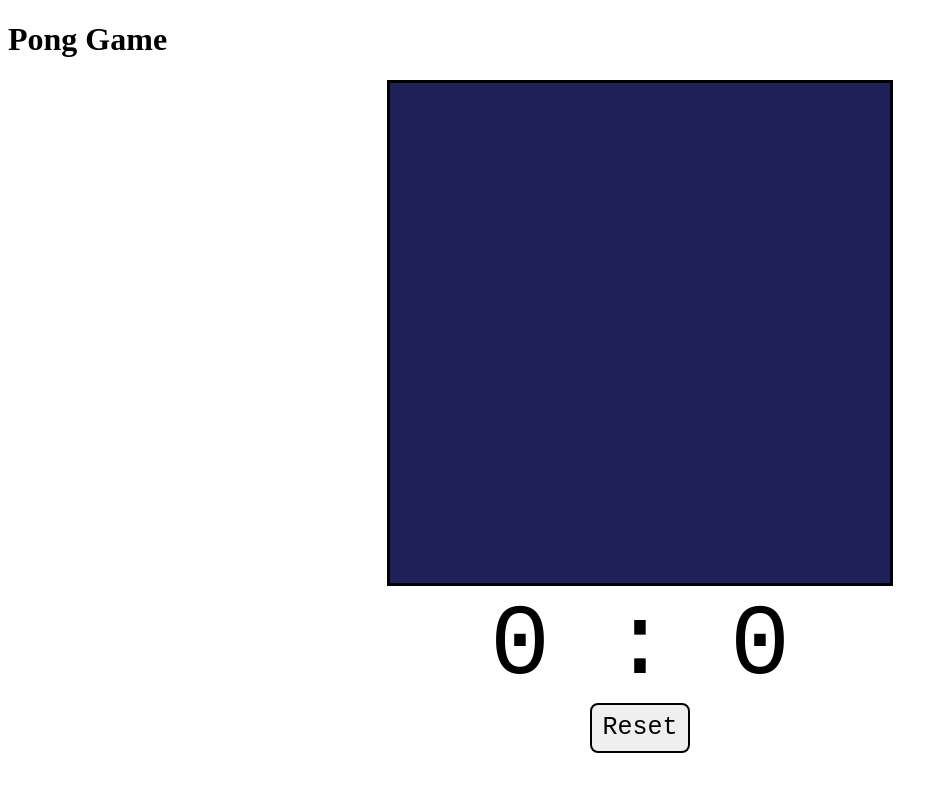
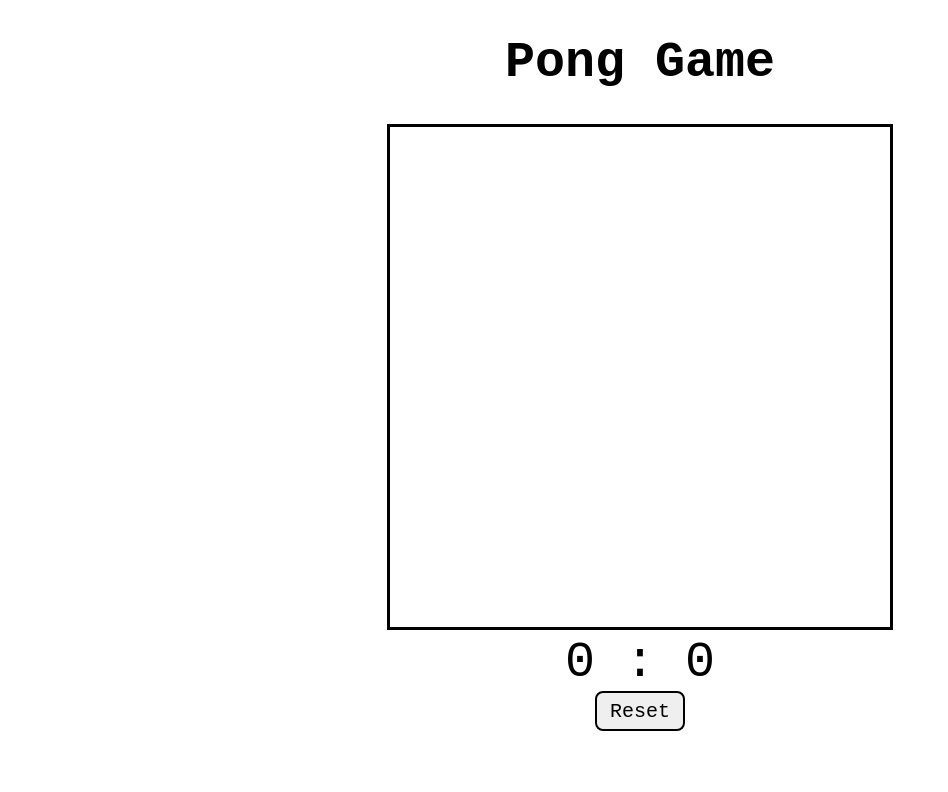
Before and after one commit to afiqrazak380/PongGame, a plain HTML site: page index.html in a window 1280 px wide. Shown: the whole page, without its empty margins (0-948 px from the left). Drawn offline with Linux system fonts and the light colour scheme.

Commit message:
Add H1 element for the title.

```diff
--- a/style.css
+++ b/style.css
@@ -1,4 +1,9 @@
 
+h1{
+  text-align: center;
+  font-family: monospace;
+  font-size: 50px;
+}
 #gameContainer{
   text-align: center;
 }
@@ -6,21 +11,21 @@
 #gameBoard{
   border: 3px solid;
   text-align: center;
-  background-color: rgb(32, 32, 89);
+  background-color:forestgreen(0, 255, 0);
 }
 
 #scoreText{
   font-family: monospace;
-  font-size: 100px;
+  font-size: 50px;
 
 }
 
 #resetBtn{
   font-family: monospace;
-  font-size: 25px;
+  font-size: 20px;
   border: 2px solid;
   border-radius: 8px;
-  width: 100px;
-  height: 50px;
+  width: 90px;
+  height: 40px;
   cursor: pointer;
 }
```
